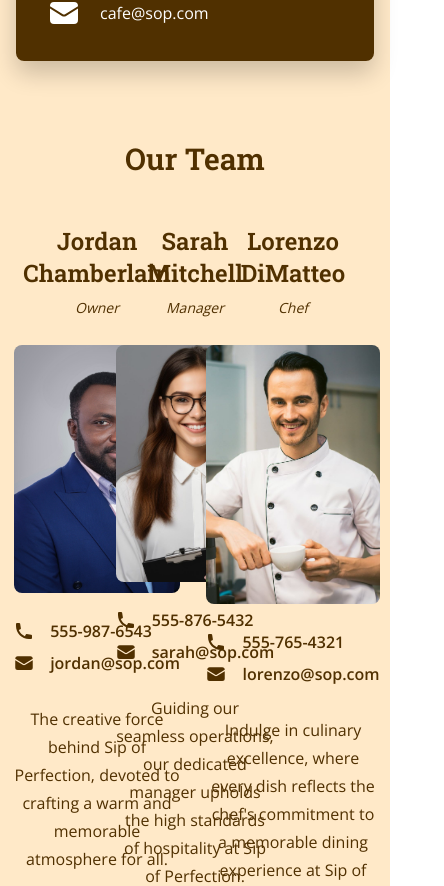
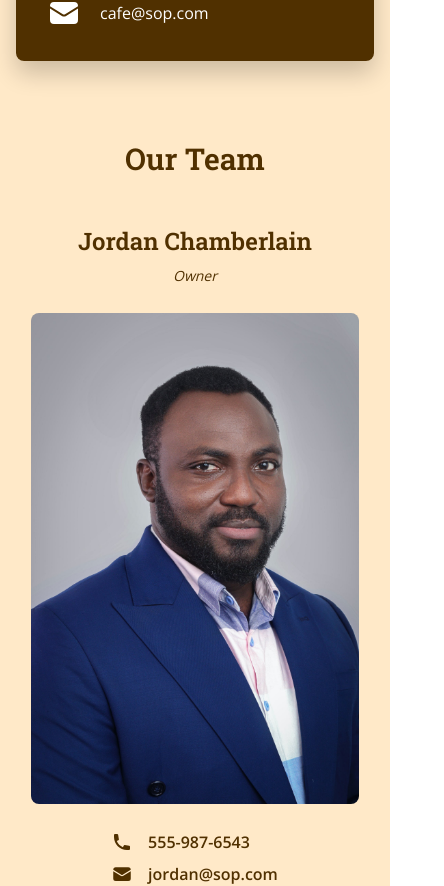
Before and after one commit to martinbena/sip-of-perfection, a React (Vite) app: page /contact in a window 390 px wide. Shown: the part 1207-2093 px from the top of the page, 444 px wide, since content can reach past the window. Built offline with nearby package versions, Linux system fonts and the light colour scheme; no server answers; the database is empty.

Commit message:
Make the team and its members responsive

```diff
--- a/src/ui/Team.jsx
+++ b/src/ui/Team.jsx
@@ -33,9 +33,9 @@ const teamMembers = [
 
 function Team() {
   return (
-    <div className="mx-auto max-w-screen-2xl px-12 [&>*:nth-child(1)]:mb-12 [&>*:nth-child(1)]:text-center">
+    <div className="mx-auto max-w-screen-2xl px-12 moblg:px-4 [&>*:nth-child(1)]:mb-12 [&>*:nth-child(1)]:text-center">
       <HeadingSecondary>Our Team</HeadingSecondary>
-      <div className="grid grid-cols-3 justify-items-center">
+      <div className="flex justify-center gap-8 tab:flex-wrap tab:gap-y-12">
         {teamMembers.map((member) => (
           <TeamMember
             key={member.fullName}
--- a/src/ui/TeamMember.jsx
+++ b/src/ui/TeamMember.jsx
@@ -4,7 +4,7 @@ import TeamMemberContact from "./TeamMemberContact";
 function TeamMember({ fullName, position, phone, email, description, image }) {
   console.log(image);
   return (
-    <div className="flex flex-col items-center gap-6 px-16 text-center">
+    <div className="flex w-2/6 flex-col items-center gap-6 border-b-2 border-b-commontext px-10 pb-4 text-center dtsm:px-4 tablg:px-2 tab:w-5/12 tab:px-0 moblg:w-9/12 mobsm:w-11/12">
       <div className="[&>*:nth-child(1)]:mb-1">
         <HeadingTertiary>{fullName}</HeadingTertiary>
         <span className="text-sm capitalize italic">{position}</span>
```
